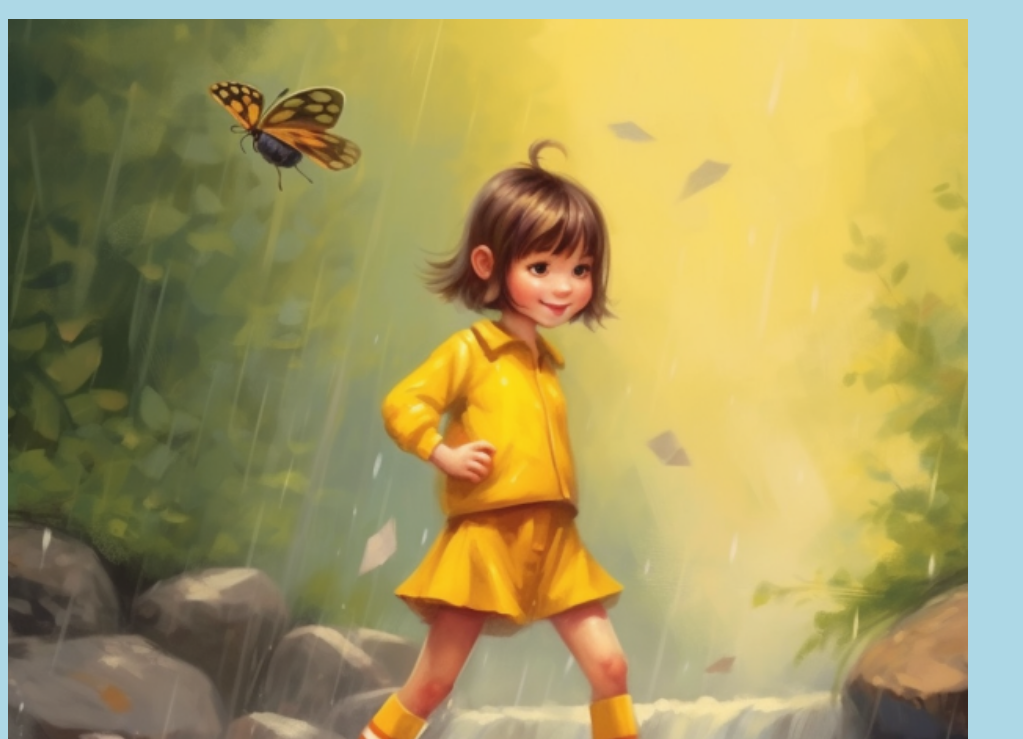
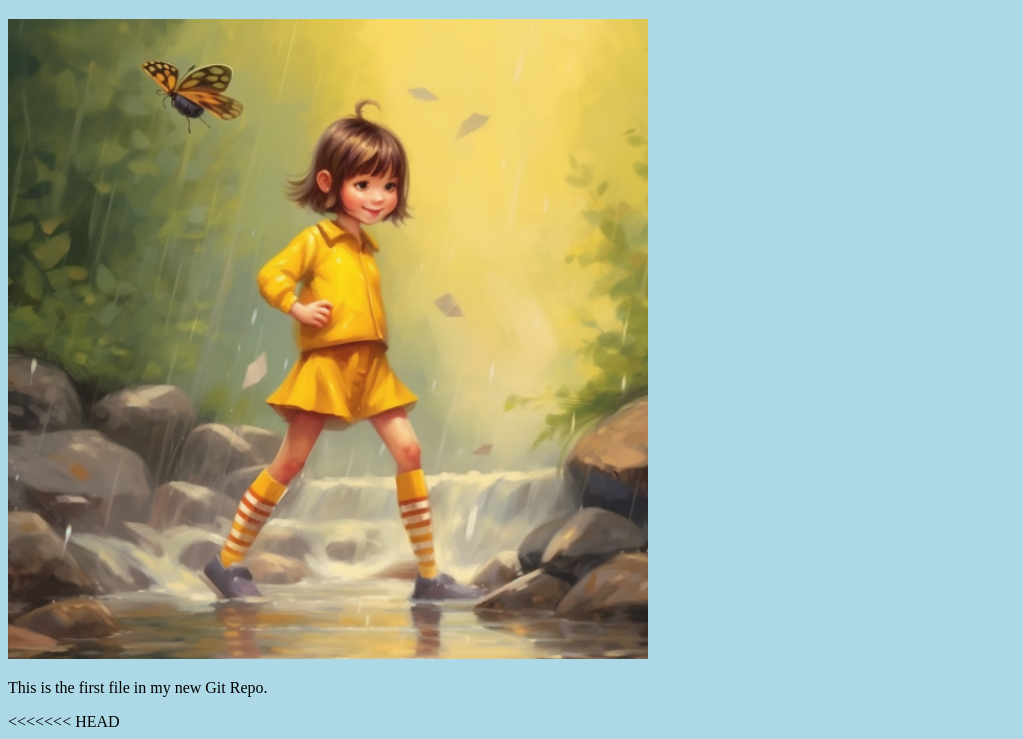
Before and after one commit to HyunChoi0310/git_test, a plain HTML site: page index.html in a window 1280 px wide. Shown: the part 61-800 px from the top of the page, without its empty margins (0-1023 px from the left). Drawn offline with Linux system fonts and the light colour scheme.

Commit message:
Updated index.html. Resized image

```diff
--- a/index.html
+++ b/index.html
@@ -7,7 +7,7 @@
 <body>
 
 <h1>Hello world!</h1>
-<div><img src="yellow1.png" alt="Hello World from Space" style="width:100%;max-width:960px"></div>
+<div><img src="yellow1.png" alt="Hello World from Space" style="width:100%;max-width:640px"></div>
 <p>This is the first file in my new Git Repo.</p>
 <<<<<<< HEAD
 <p>This line is here to show how merging works.</p>
```
